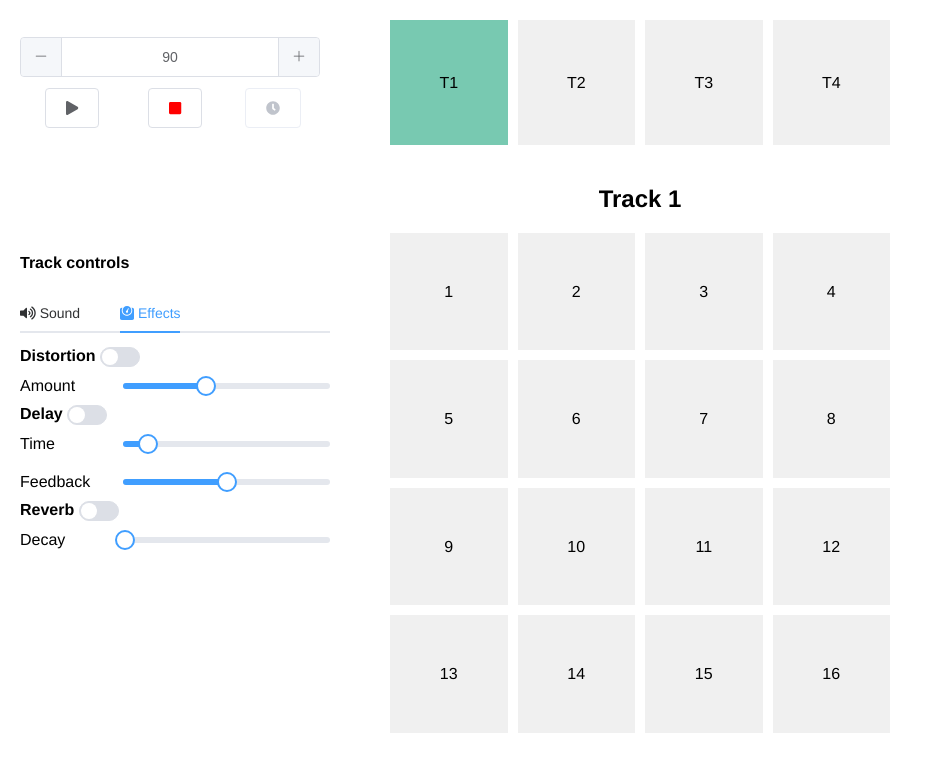
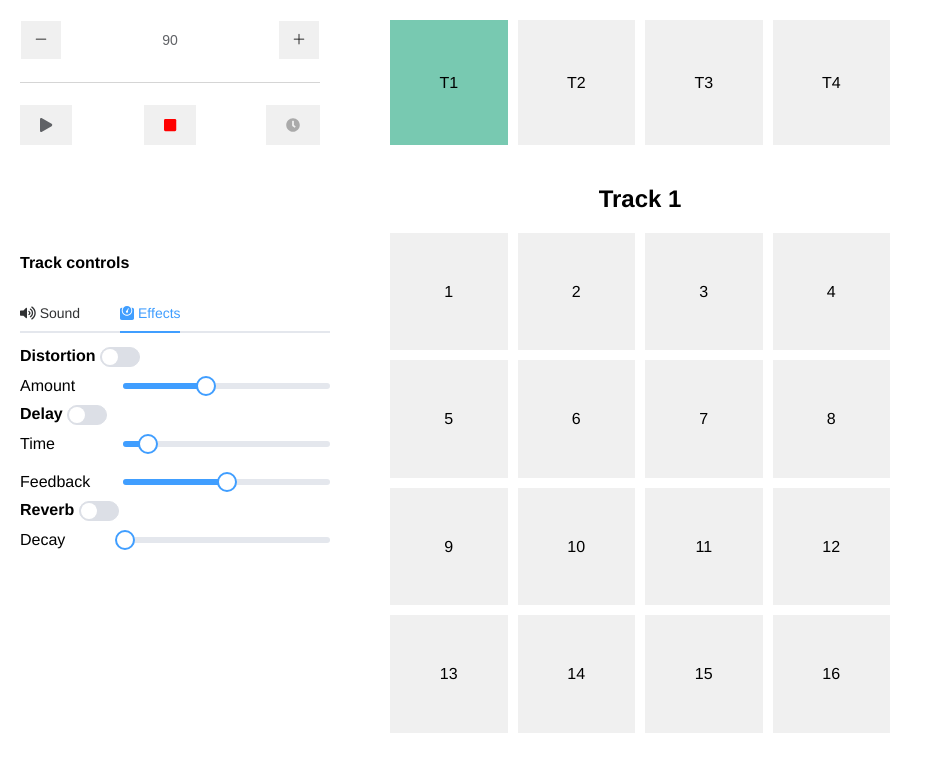
Before and after one commit to Mo0812/sequencer, a Vue app: page / in a window 1280 px wide. Shown: the top 772 px of the page, without its empty margins (0-933 px from the left). Built offline with nearby package versions, Linux system fonts and the light colour scheme.

Commit message:
updated button style

```diff
--- a/src/App.vue
+++ b/src/App.vue
@@ -3,12 +3,3 @@
         <router-view />
     </div>
 </template>
-
-<style lang="scss">
-body {
-    margin: 20px;
-
-    font-family: "Helvetica Neue", Helvetica, "PingFang SC", "Hiragino Sans GB",
-        "Microsoft YaHei", "微软雅黑", Arial, sans-serif;
-}
-</style>
--- /dev/null
+++ b/src/assets/scss/_variables.scss
@@ -0,0 +1,13 @@
+$backgroundDefault: #f0f0f0;
+$backgroundHighlight: #e5e5e5;
+$backgroundSelected: #d5d5d5;
+
+$themeColorDefault: rgb(120, 201, 177);
+$themeColorHighlighted: rgba(120, 201, 177, 0.5);
+
+$textColor: black;
+$textMuted: #aaa;
+
+$recordColor: red;
+
+$elUiBorderColor: #dcdfe6;
--- /dev/null
+++ b/src/assets/scss/base.scss
@@ -0,0 +1,79 @@
+body {
+    margin: 20px;
+
+    font-family: "Helvetica Neue", Helvetica, "PingFang SC", "Hiragino Sans GB",
+        "Microsoft YaHei", "微软雅黑", Arial, sans-serif;
+}
+
+button,
+.el-button {
+    border-radius: 0;
+    outline: 0;
+    border: 0;
+    background-color: $backgroundDefault;
+
+    padding: 10px 20px;
+
+    cursor: pointer;
+
+    & + .el-button {
+        margin-left: 0;
+    }
+
+    &:hover {
+        color: $textColor;
+        background-color: $backgroundHighlight;
+    }
+
+    &.is-disabled {
+        background-color: $backgroundDefault;
+        color: $textMuted;
+
+        &:hover {
+            cursor: not-allowed;
+            background-color: $backgroundHighlight;
+        }
+    }
+}
+
+.el-input,
+.el-select {
+    .el-input__inner {
+        border-radius: 0;
+
+        &:focus {
+            border-color: $elUiBorderColor !important;
+        }
+    }
+}
+
+.el-select-dropdown {
+    border-radius: 0;
+}
+
+.el-input-number {
+    .el-input-number__decrease,
+    .el-input-number__increase {
+        border-radius: 0;
+        border-left: 0;
+        border-right: 0;
+
+        color: $textColor;
+        background-color: $backgroundDefault;
+    }
+
+    .el-input-number__decrease:hover,
+    .el-input-number__increase:hover {
+        color: $textColor;
+        background-color: $backgroundHighlight;
+    }
+
+    .el-input {
+        line-height: 40px;
+    }
+
+    .el-input__inner {
+        border-radius: 0;
+        border: 0;
+    }
+}
--- a/src/main.js
+++ b/src/main.js
@@ -9,6 +9,8 @@ import { FontAwesomeIcon } from "@fortawesome/vue-fontawesome";
 
 import ElementUI from "element-ui";
 import "element-ui/lib/theme-chalk/index.css";
+
+import "@/assets/scss/base.scss";
 
 library.add(fas);
 
--- a/src/store/index.js
+++ b/src/store/index.js
@@ -54,6 +54,7 @@ export default new Vuex.Store({
         },
         setBpm: (context, payload) => {
             Tone.Transport.bpm.value = payload;
+            context.commit("SET_BPM", payload);
             context.commit("RESET_SEQUENCER_POSITION_INTERVAL");
             context.commit("SET_SEQUENCER_POSITION_INTERVAL");
         },
--- a/src/views/Sequencer/Sequencer.scss
+++ b/src/views/Sequencer/Sequencer.scss
@@ -1,6 +1,6 @@
 .sequencer {
     display: grid;
-    grid-template: auto 1fr / 1fr 2fr 1fr;
+    grid-template: auto auto / 1fr 2fr 1fr;
 
     gap: 20px;
 
@@ -12,16 +12,22 @@
 
         justify-content: center;
 
+        height: 100%;
+
         .play-controls {
             display: grid;
             grid-template: 1fr 1fr / repeat(3, 1fr);
 
-            gap: 10px;
+            gap: 0;
+
+            height: 100%;
 
             .bpm {
                 grid-row: 1 / 1;
                 grid-column: 1 / 4;
                 width: 100%;
+
+                border-bottom: 1px solid $backgroundSelected;
             }
 
             .play,
@@ -30,18 +36,23 @@
                 grid-row: 2 / 2;
 
                 justify-self: center;
+                align-self: end;
+
+                height: 40px;
 
                 &.active {
-                    color: red;
+                    color: $recordColor;
                 }
             }
 
             .tap {
                 grid-column: 3 / 4;
+                justify-self: end;
             }
 
             .play {
                 grid-column: 1 / 2;
+                justify-self: start;
             }
 
             .stop {
@@ -66,7 +77,7 @@
         .track {
             cursor: pointer;
 
-            background-color: #f0f0f0;
+            background-color: $backgroundDefault;
             padding: 10px;
 
             display: flex;
@@ -78,7 +89,7 @@
             transition: background-color ease-in 0.1s;
 
             &:hover {
-                background-color: #e5e5e5;
+                background-color: $backgroundHighlight;
 
                 & > .settings {
                     display: block;
@@ -86,13 +97,13 @@
             }
 
             &.active {
-                background-color: rgb(120, 201, 177);
+                background-color: $themeColorDefault;
             }
 
             &.muted {
                 opacity: 0.5;
                 .track-point {
-                    color: #aaa;
+                    color: $textMuted;
                     text-decoration: line-through;
                 }
             }
--- a/src/views/Track/Track.scss
+++ b/src/views/Track/Track.scss
@@ -98,7 +98,7 @@
             .trigger {
                 cursor: pointer;
 
-                background-color: #f0f0f0;
+                background-color: $backgroundDefault;
                 padding: 10px;
 
                 display: flex;
@@ -110,7 +110,7 @@
                 transition: background-color ease-in 0.1s;
 
                 &:hover {
-                    background-color: #e5e5e5;
+                    background-color: $backgroundHighlight;
 
                     & > .settings {
                         display: block;
@@ -119,15 +119,15 @@
 
                 &:active,
                 &.active {
-                    background-color: #d5d5d5;
+                    background-color: $backgroundSelected;
                 }
 
                 &.detail {
-                    background-color: rgb(120, 201, 177);
+                    background-color: $themeColorDefault;
                 }
 
                 &.current-step {
-                    background-color: rgba(120, 201, 177, 0.5);
+                    background-color: $themeColorHighlighted;
                 }
 
                 &:active,
--- a/src/views/Track/Track.vue
+++ b/src/views/Track/Track.vue
@@ -139,7 +139,7 @@
                                         {{ note }}
                                     </el-option>
                                 </el-select>
-                                <el-input-number
+                                <el-input
                                     class="note-height"
                                     v-model="selectedDetailTriggerNoteHeight"
                                     controls-position="right"
--- /dev/null
+++ b/vue.config.js
@@ -0,0 +1,11 @@
+module.exports = {
+    css: {
+        loaderOptions: {
+            sass: {
+                prependData: `
+                    @import "@/assets/scss/_variables.scss";
+                `,
+            },
+        },
+    },
+};
```
